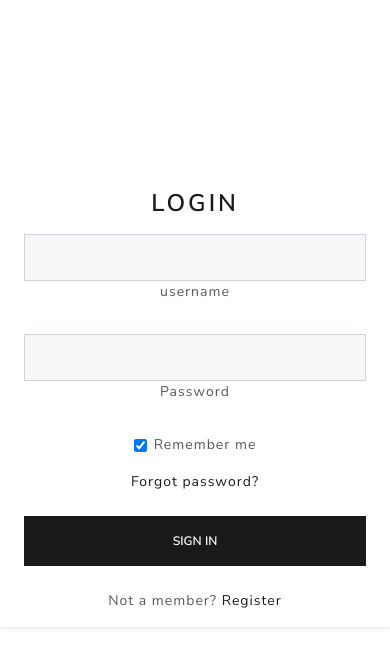
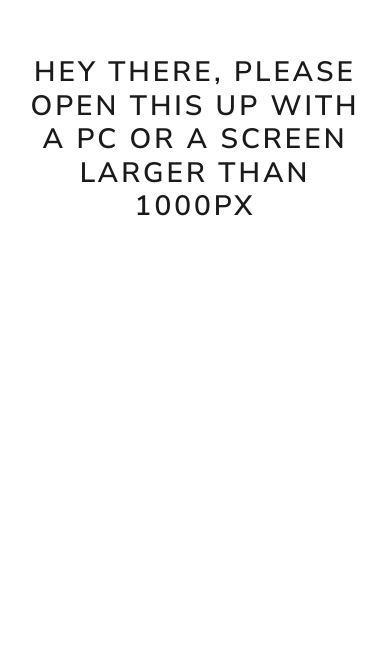
Before and after one commit to Free-ralph/expense-project, a Django app: page /auth/login in a window 390 px wide. Shown: the top 667 px of the page. Run offline with Django 3.2, Linux system fonts and the light colour scheme; some libraries are stand-ins or nearby versions.

Commit message:
fixed some bugs

```diff
--- a/templates/authentication/base_auth.html
+++ b/templates/authentication/base_auth.html
@@ -24,14 +24,36 @@
 
   </head>
   <body>
-    <div class="container-fluid">
-      <div class="row">
-        <main role="main" class="col-md-5 shadow-sm mx-auto mt-5 col-lg-5 px-4">
-          {% block content %}
-          {% endblock content %}
-        </main>
+    <div class="w-100" id ="hideContent">
+      <div class="container-fluid">
+        <div class="row" >
+          <main role="main" class="col-md-5 shadow-sm mx-auto mt-5 col-lg-5 px-4">
+            {% block content %}
+            {% endblock content %}
+          </main>
+        </div>
       </div>
     </div>
+    <div id = "smallScreen" class="d-none container w-100">
+      <h2 class = "text-center mt-5 p-2">
+        Hey there, Please open this up with a pc or a screen larger than 1000px
+      </h2>
+    </div>
+    <script>
+      $(document).ready(() => {
+        handleResize()
+        window.onresize =  handleResize;
+        function handleResize(){
+          if (window.innerWidth < 900){
+            $("#hideContent").addClass('d-none')
+            $("#smallScreen").removeClass('d-none')
+          }else{
+            $("#hideContent").removeClass('d-none')
+            $("#smallScreen").addClass('d-none')
+          }
+        }
+      })
+    </script>
     <script
     src="https://code.jquery.com/jquery-2.2.4.min.js"
     integrity="sha256-BbhdlvQf/xTY9gja0Dq3HiwQF8LaCRTXxZKRutelT44="
```
